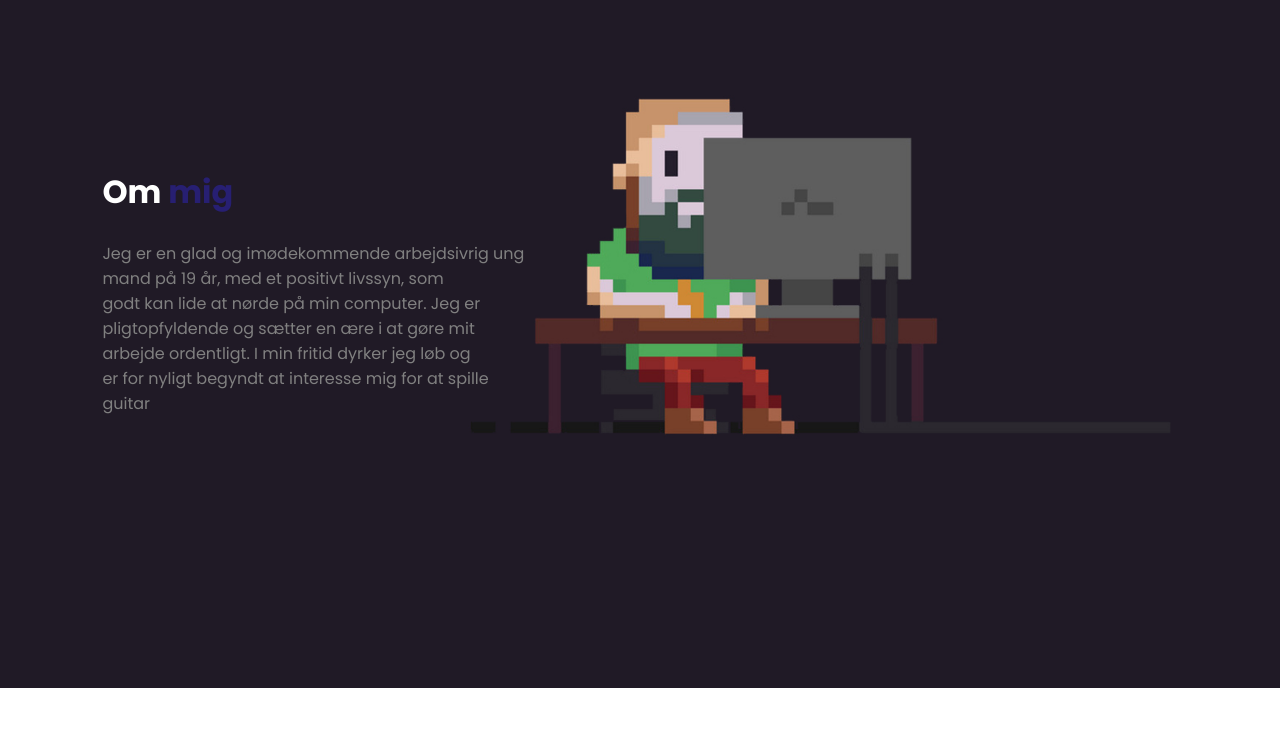
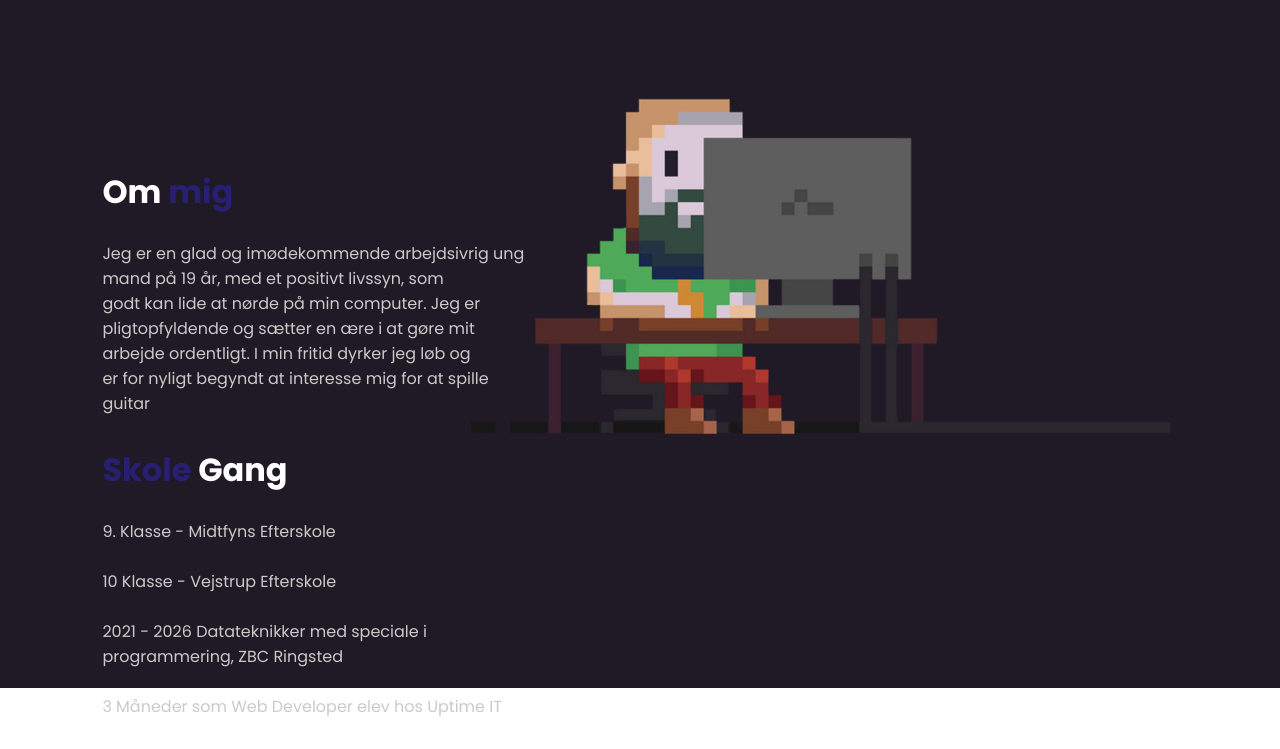
Before and after one commit to STGjuji/Portfolio, a plain HTML site: page about.html in a window 1280 px wide. Shown: the part 112-861 px from the top of the page. Before the commit the page ends 800 px from the top, so only its background shows below. Drawn offline with Linux system fonts and the light colour scheme.

Commit message:
Lighten the P tag color

```diff
--- a/about.html
+++ b/about.html
@@ -28,6 +28,17 @@
                 I min fritid dyrker jeg løb og <br> er for nyligt begyndt at interesse mig for at spille
                 guitar
             </p>
+
+            <h1><span>Skole </span>Gang</h1>
+            <p>
+                9. Klasse - Midtfyns Efterskole <br>
+                <br>
+                10 Klasse - Vejstrup Efterskole <br>
+                <br>
+                2021 - 2026 Datateknikker med speciale i programmering, ZBC Ringsted <br>
+                <br>
+                3 Måneder som Web Developer elev hos Uptime IT
+            </p>
         </div>
     </div>
 
--- a/style.css
+++ b/style.css
@@ -114,7 +114,7 @@ nav ul li a:hover:after {
 
 .content p {
   width: 55%;
-  color: grey;
+  color: rgb(204, 201, 201);
   margin-top: 25px;
   margin-bottom: 30px;
 }
```
